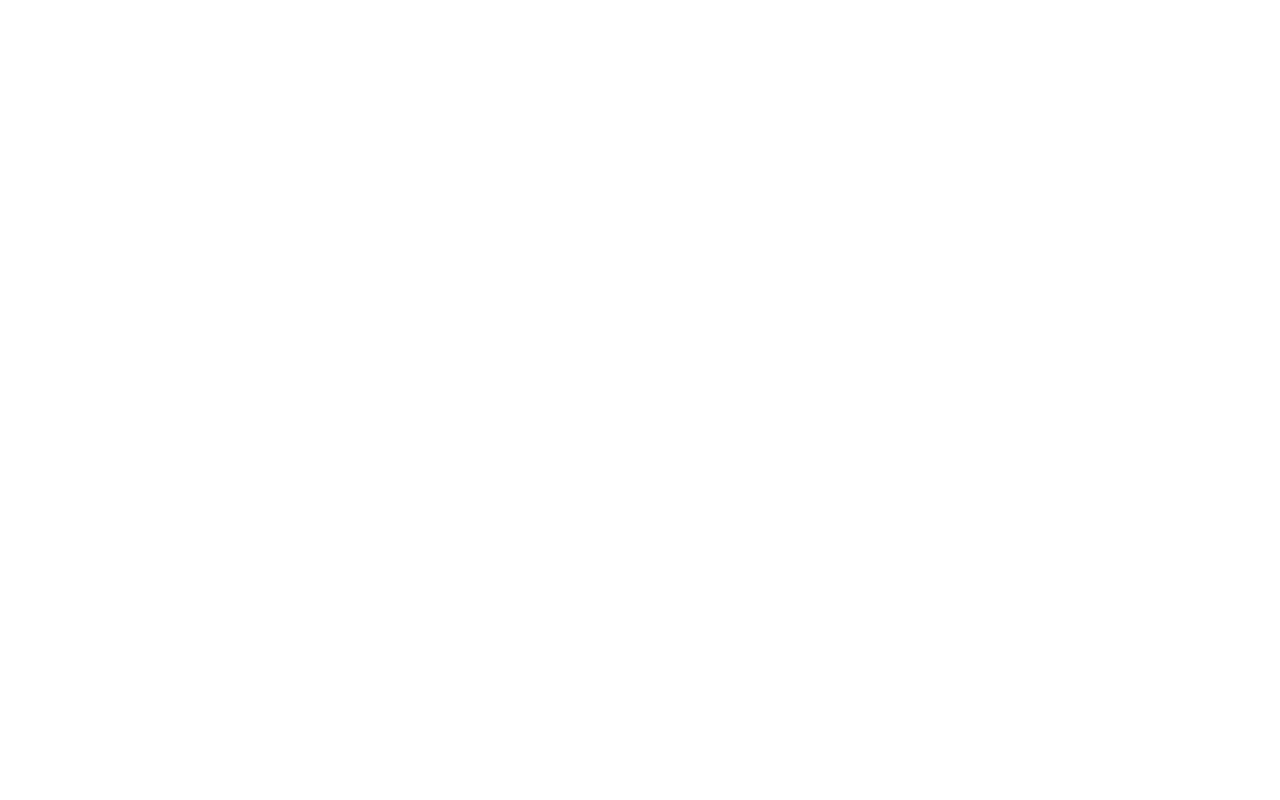
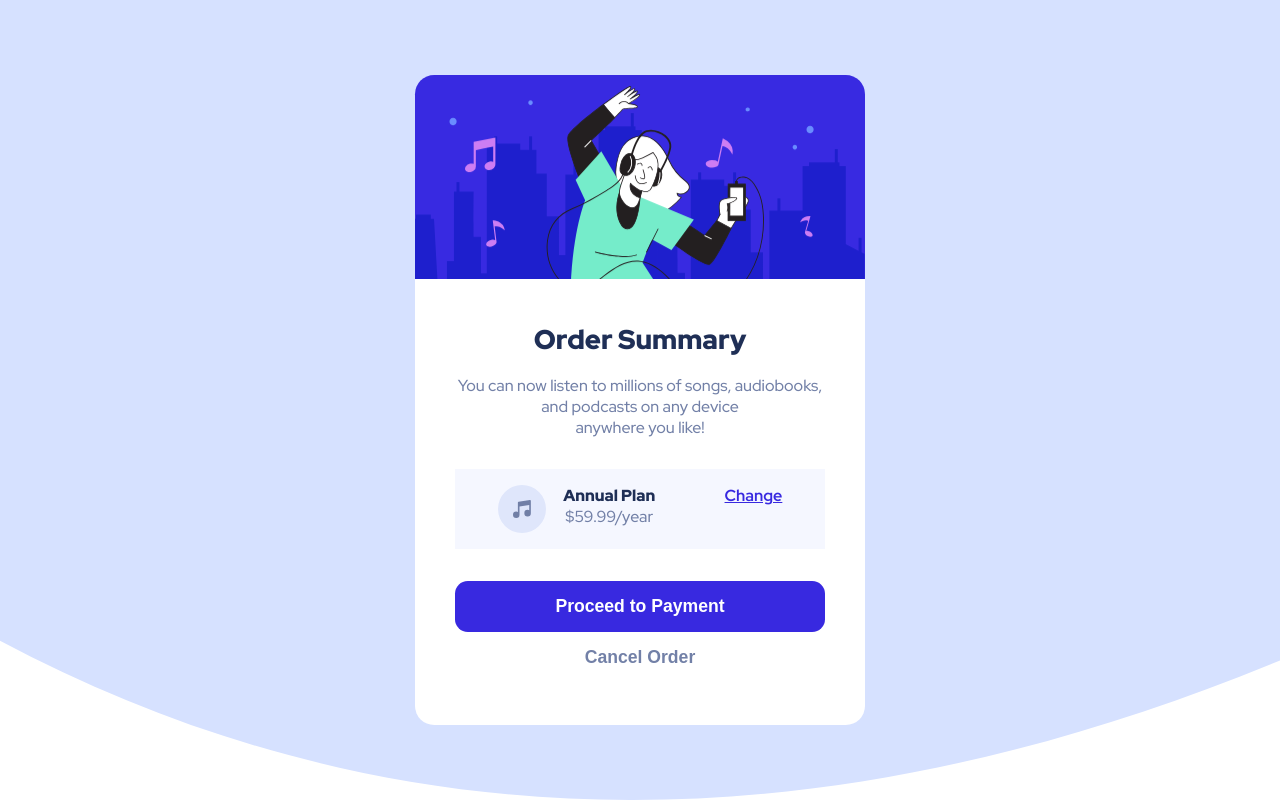
Before and after one commit to Ilyeshaddad337/Order-summary-component.github.io, a plain HTML site: page index.html in a window 1280 px wide. Drawn offline with Linux system fonts and the light colour scheme.

Commit message:
finished the project in 01h 20 min

```diff
--- a/index.html
+++ b/index.html
@@ -4,9 +4,36 @@
     <meta charset="UTF-8">
     <meta http-equiv="X-UA-Compatible" content="IE=edge">
     <meta name="viewport" content="width=device-width, initial-scale=1.0">
-    <title>Document</title>
+    <link rel="stylesheet" href="styles.css">
+    <link rel="preconnect" href="https://fonts.googleapis.com">
+<link rel="preconnect" href="https://fonts.gstatic.com" crossorigin>
+<link href="https://fonts.googleapis.com/css2?family=Red+Hat+Display:wght@500;700;900&display=swap" rel="stylesheet">
+    <title>Order Summary Component</title>
 </head>
 <body>
+    <div class="card">
+        <div class="card-head"></div>
+        <div class="card-body">
+            <div class="desc">
+                <h2>Order Summary</h2>
+                <p>You can now listen to millions of songs, audiobooks, and podcasts on any device<br>anywhere you like!</p>
+            </div>
+            <div class="plan">
+                <div class="log">
+                    <img src="images/icon-music.svg" alt="Music">
+                    <div class="ann">
+                        <h4>Annual Plan</h4>
+                        <span>$59.99/year</span>
+                    </div>
+                </div>
+                <a href="#">Change</a>
+            </div>
+            <div class="btns">
+                <button class="paybtn">Proceed to Payment</button>
+                <button class="cancelbtn">Cancel Order</button>
+            </div>
+        </div>
 
+    </div>
 </body>
 </html>
--- a/styles.css
+++ b/styles.css
@@ -0,0 +1,121 @@
+:root {
+    /* border raduis */
+    --raduis : 1.2rem;
+    /* primary */
+    --pale-blue: hsl(225, 100%, 94%);
+    --bright-blue: hsl(245, 75%, 52%);
+    /* neutral */
+    --very-pale-blue: hsl(225, 100%, 98%);
+    --desaturated-blue: hsl(224, 23%, 55%);
+    --dark-blue: hsl(223, 47%, 23%);
+}
+
+* {
+    margin: 0;
+    padding: 0;
+    box-sizing: border-box;
+
+}
+
+
+p {
+    font-size: 16px;
+    color: var(--desaturated-blue);
+}
+span {
+    color: var(--desaturated-blue)
+}
+h2{
+    font-size: 1.7rem;
+}
+h2,h4 {
+    color: var(--dark-blue);
+    font-weight: 900;
+}
+body {
+    width: 100%;
+    height: 100vh;
+    font-family: 'Red Hat Display', sans-serif;
+    background-image: url(images/pattern-background-desktop.svg);
+    background-repeat: no-repeat;
+    background-size: cover;
+    display: grid;
+    place-items: center;
+}
+
+
+.card {
+    width: 450px;
+    height: 650px;
+    display: flex;
+    flex-direction: column;
+    border-radius: var(--raduis);
+}
+.card-head {
+    width: 100%;
+    flex-basis: 35%;
+    background-image: url(images/illustration-hero.svg);
+    background-position: center;
+    border-radius: var(--raduis) var(--raduis) 0 0;
+}
+
+.card-body {
+    padding: 2.5rem;
+    text-align: center;
+    flex-basis: 75%;
+    background-color: #fff;
+    border-radius:  0 0 var(--raduis) var(--raduis);
+    display: flex;
+    flex-direction: column;
+    gap: 1.7rem;
+    justify-content: space-around;
+}
+.desc {
+
+    display: flex;
+    flex-direction: column;
+    gap: 1.1rem;
+
+}
+.plan {
+    width: 100%;
+    display: flex;
+    justify-content: space-around;
+    background-color: var(--very-pale-blue);
+    padding:1rem 0.5rem;
+}
+a {
+    color: var(--bright-blue) ;
+    font-weight: 700;
+}
+.log {
+    display: flex;
+    justify-content: space-around;
+    gap: 1.1rem;
+}
+
+.btns {
+    display: flex;
+    flex-direction: column;
+}
+button {
+    width: 100%;
+    height: 3.2rem;
+    border-radius: 0.8rem;
+    border: none;
+    outline: 0;
+    cursor: pointer;
+    font-size: 1.1rem
+
+}
+
+.paybtn {
+    background-color: var(--bright-blue);
+    color: #fff;
+    font-weight: 900;
+}
+.cancelbtn {
+    background-color: #fff;
+    color: var(--desaturated-blue);
+    font-weight: 900;
+}
```
